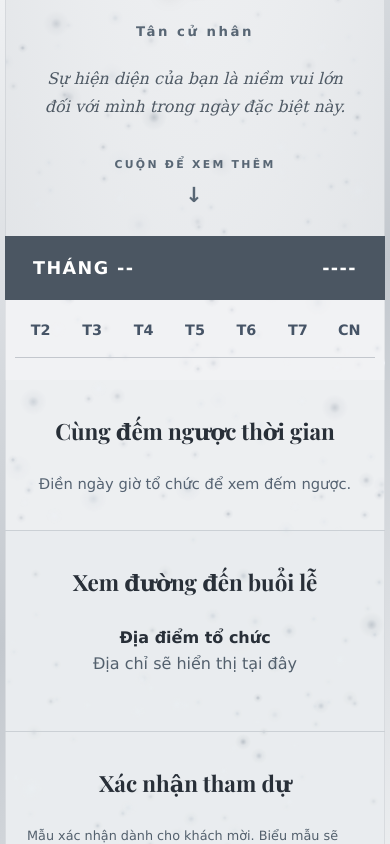
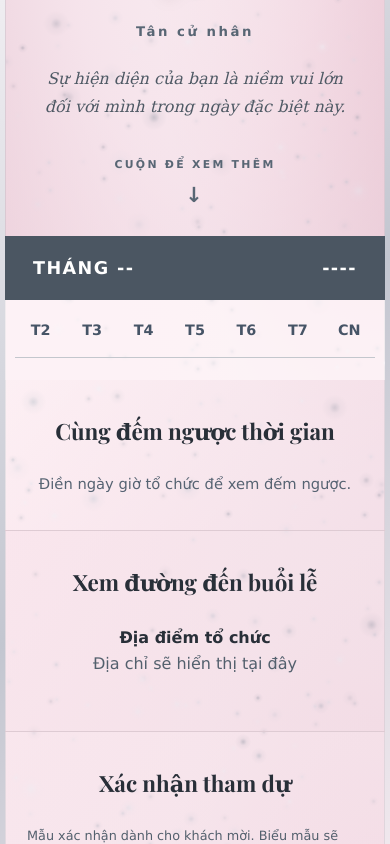
Before and after one commit to TranDuyQuang-2005/thiep-moi-tot-nghiep, a Next.js app: page / in a window 390 px wide. Shown: the part 2263-3107 px from the top of the page. Built offline with nearby package versions, Linux system fonts and the light colour scheme.

Commit message:
Use softly diffused pastel pink invitation background

```diff
--- a/app/globals.css
+++ b/app/globals.css
@@ -224,3 +224,23 @@ body{color:var(--ink);background:radial-gradient(ellipse at 50% 0%,#f9fafc 0%,#e
   background:radial-gradient(ellipse at 50% 22%,#ffffff9c 0%,#eceef09a 65%,#e0e3e697 100%);
  }
 }
+/* Pastel rose light scatters softly through the paper beneath silver dust. */
+body{background:radial-gradient(circle at 14% 12%,#fff8fc 0%,transparent 34%),radial-gradient(circle at 86% 34%,#f5dce7 0%,transparent 42%),linear-gradient(145deg,#f9e8ef,#eed3df 55%,#f7e4ec)}
+.creator{background:#fff8fbee;border-color:#dec8d2;box-shadow:0 18px 56px #77546626}
+.paper-shell{background:linear-gradient(135deg,#d7c7d0,#faf7f9 20%,#c3c6d0 49%,#fff3f7 77%,#a9a8b4)}
+.invitation-paper{
+ background-color:#f5e4eb;
+ background-image:radial-gradient(ellipse 64% 23% at 8% 8%,#fff9fce3 0%,transparent 90%),radial-gradient(ellipse 66% 25% at 94% 25%,#ebbfcee0 0%,transparent 88%),radial-gradient(ellipse 62% 21% at 7% 49%,#fbe1eac9 0%,transparent 92%),radial-gradient(ellipse 64% 25% at 90% 72%,#f0cad9db 0%,transparent 90%),radial-gradient(ellipse 60% 24% at 22% 96%,#fff8fbe0 0%,transparent 90%);
+ background-size:110% 110%;animation:pink-diffusion 24s ease-in-out infinite alternate;
+}
+.invitation-hero{background:radial-gradient(ellipse at 48% 22%,#fffafbc7 0%,#f7e6ed96 56%,#eacbd79e 100%)}
+.calendar-grid{background-color:#fff8fac4}
+.countdown-section{background:linear-gradient(130deg,#fff7f9a3,#f3dce6a0)}
+.directions-section,.rsvp-section{background:linear-gradient(125deg,#f9e9ef9c,#f2dce59c);border-color:#decbd3}
+.thank-you{background:radial-gradient(ellipse at 28% 25%,#fff8fbd4,#efd8e3aa 85%)}
+@keyframes pink-diffusion{from{background-position:0% 0%}to{background-position:100% 100%}}
+@media(max-width:600px){
+ .invitation-app{background:#f4e2e9}
+ .invitation-hero{background:radial-gradient(ellipse at 50% 20%,#fffafbcc 0%,#f6e3eb9c 66%,#e9cbd79e 100%)}
+}
+@media(prefers-reduced-motion:reduce){.invitation-paper{animation:none}}
```
